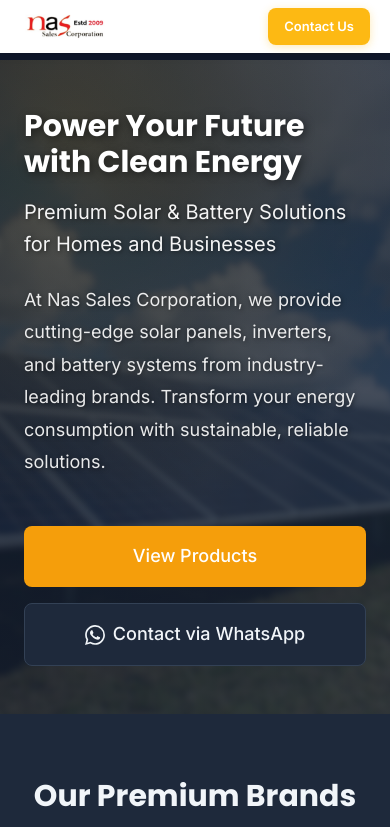
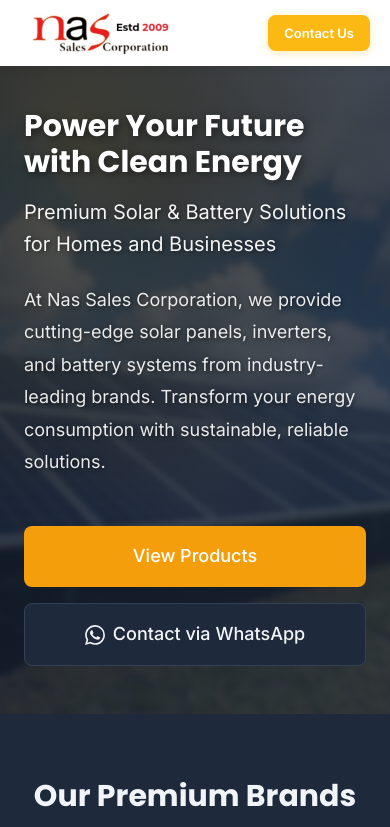
Before and after one commit to Helloaquib/Nas-website, a plain HTML site: page index.html in a window 390 px wide. Shown: the top 827 px of the page. Drawn offline with Linux system fonts and the light colour scheme.

Commit message:
Update index.html

```diff
--- a/index.html
+++ b/index.html
@@ -84,7 +84,7 @@
     }
 
     #header img {
-        height: 32px !important;
+        height: 50px !important;
     }
 
     #header a[href="#contact"] {
@@ -95,7 +95,7 @@
 
 @media (max-width: 480px) {
     #header img {
-        height: 28px !important;
+        height: 50px !important;
     }
 
     #header a[href="#contact"] {
```
